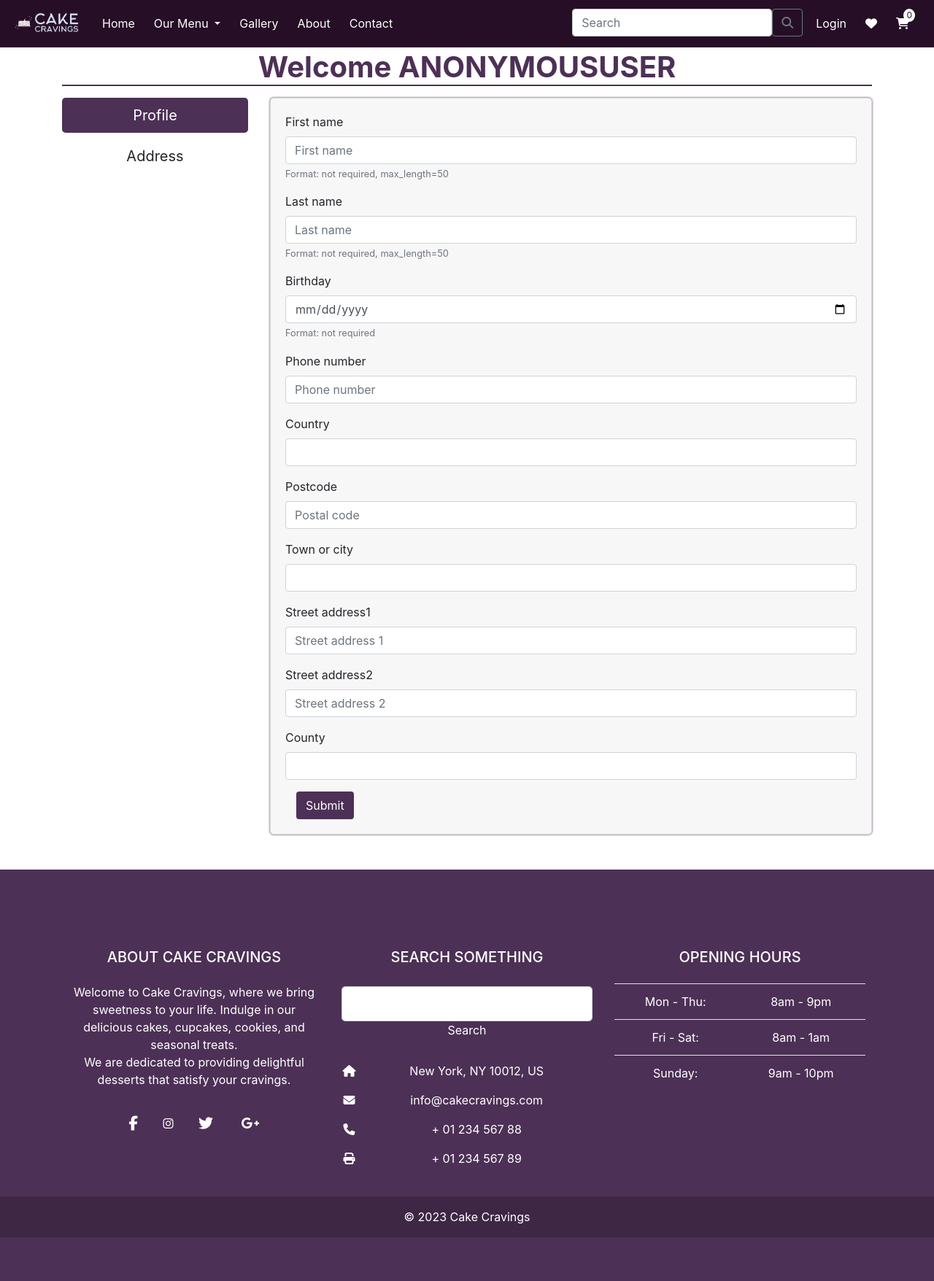
After one commit to JIBINJJOHNY/CakeCravings, a Django app: page /profiles/ in a window 1280 px wide. The commit adds this page. Shown: the whole page at 73% size. Run offline with Django 4.2, Linux system fonts and the light colour scheme; some libraries are stand-ins or nearby versions.

Commit message:
Create profiles views urls and templates

```diff
--- a/cakecravings/urls.py
+++ b/cakecravings/urls.py
@@ -26,4 +26,5 @@ urlpatterns = [
     path('cart/', include('cart.urls', namespace='cart')),
     path('orders/', include('orders.urls', namespace='orders')),
     path('wishlist/', include('wishlist.urls',namespace='wishlist')),
+    path('profiles/', include('profiles.urls',namespace="profiles")),
 ]
--- a/profiles/forms.py
+++ b/profiles/forms.py
@@ -9,26 +9,23 @@ class ProfileForm(forms.ModelForm):
             'first_name',
             'last_name',
             'birthday',
-            'avatar',
-            'subscription',
-            'default_phone_number',
-            'default_country',
-            'default_postcode',
-            'default_town_or_city',
-            'default_street_address1',
-            'default_street_address2',
-            'default_county',
+            'phone_number',
+            'country',
+            'postcode',
+            'town_or_city',
+            'street_address1',
+            'street_address2',
+            'county',
         ]
         widgets = {
             'first_name': forms.TextInput(attrs={'class': 'form-control', 'placeholder': 'First name'}),
             'last_name': forms.TextInput(attrs={'class': 'form-control', 'placeholder': 'Last name'}),
             'birthday': forms.DateInput(attrs={'class': 'form-control', 'placeholder': 'Birthday', 'type': 'date'}),
-            'subscription': forms.CheckboxInput(attrs={'class': 'form-check-input'}),
-            'default_phone_number': forms.TextInput(attrs={'class': 'form-control', 'placeholder': 'Phone number'}),
-            'default_country': CountrySelectWidget(attrs={'class': 'form-control'}),
-            'default_postcode': forms.TextInput(attrs={'class': 'form-control', 'placeholder': 'Postal code'}),
-            'default_town_or_city': forms.TextInput(attrs={'class': 'form-control', 'placeholder': 'Town or city'}),
-            'default_street_address1': forms.TextInput(attrs={'class': 'form-control', 'placeholder': 'Street address 1'}),
-            'default_street_address2': forms.TextInput(attrs={'class': 'form-control', 'placeholder': 'Street address 2'}),
-            'default_county': forms.TextInput(attrs={'class': 'form-control', 'placeholder': 'County'}),
+            'phone_number': forms.TextInput(attrs={'class': 'form-control', 'placeholder': 'Phone number'}),
+            'country': CountrySelectWidget(attrs={'class': 'form-control'}),
+            'postcode': forms.TextInput(attrs={'class': 'form-control', 'placeholder': 'Postal code'}),
+            'own_or_city': forms.TextInput(attrs={'class': 'form-control', 'placeholder': 'Town or city'}),
+            'street_address1': forms.TextInput(attrs={'class': 'form-control', 'placeholder': 'Street address 1'}),
+            'street_address2': forms.TextInput(attrs={'class': 'form-control', 'placeholder': 'Street address 2'}),
+            'dcounty': forms.TextInput(attrs={'class': 'form-control', 'placeholder': 'County'}),
         }
--- a/profiles/models.py
+++ b/profiles/models.py
@@ -34,24 +34,14 @@ class Profile(models.Model):
         verbose_name='Birthday',
         help_text='Format: not required'
     )
-    avatar = models.ImageField(
-        upload_to='avatars/',
-        blank=True,
-        null=True,
-    )
-    subscription = models.BooleanField(
-        default=False,
-        verbose_name='Subscription',
-        help_text='Format: not required'
-    )
 
-    default_phone_number = models.CharField(max_length=20, null=True, blank=True)
-    default_country = CountryField(blank_label='Country *', null=True, blank=True)
-    default_postcode = models.CharField(max_length=20, null=True, blank=True)
-    default_town_or_city = models.CharField(max_length=40, null=True, blank=True)
-    default_street_address1 = models.CharField(max_length=80, null=True, blank=True)
-    default_street_address2 = models.CharField(max_length=80, null=True, blank=True)
-    default_county = models.CharField(max_length=80, null=True, blank=True)
+    phone_number = models.CharField(max_length=20, null=True, blank=True)
+    country = CountryField(blank_label='Country *', null=True, blank=True)
+    postcode = models.CharField(max_length=20, null=True, blank=True)
+    town_or_city = models.CharField(max_length=40, null=True, blank=True)
+    street_address1 = models.CharField(max_length=80, null=True, blank=True)
+    street_address2 = models.CharField(max_length=80, null=True, blank=True)
+    county = models.CharField(max_length=80, null=True, blank=True)
 
     created_at = models.DateTimeField(
         auto_now_add=True,
@@ -70,12 +60,6 @@ class Profile(models.Model):
         return self.user.username
 
     @property
-    def avatar_url(self):
-        if self.avatar:
-            return self.avatar.url
-        return '/static/images/default_avatar.svg'
-
-    @property
     def age(self):
         if self.birthday:
             today = date.today()
--- /dev/null
+++ b/profiles/templates/profiles/profile.html
@@ -0,0 +1,53 @@
+{% extends "base.html" %}
+{% load static %}
+{% load crispy_forms_tags %}
+
+{% block content %}
+<div class="container my-5">
+    <div class="row">
+        <div class="col-md-12">
+            <h1>Welcome <span class="text-uppercase">{{ request.user }}</span></h1>
+        </div>
+    </div>
+    <div class="row mt-3">
+        <div class="col-md-3 mb-4">
+            <div class="d-grid">
+                <a href="{% url 'profiles:profile' %}" class="btn btn-custom btn-lg btn-block">Profile</a>
+            </div>
+            <div class="d-grid mt-2">
+                <a href="{% url 'profiles:address' %}" class="btn  btn-lg btn-block">Address</a>
+            </div>
+        </div>
+
+        <div class="col-md-9">
+            <div class="card">
+                <div class="card-body">
+                    <form method="post">
+                        {% csrf_token %}
+                        {% crispy form %}
+
+                        <div class="col-12 mt-3">
+                            <button type="submit" class="btn btn-custom">Submit</button>
+                        </div>
+                    </form>
+
+                    {% if messages %}
+                    {% for msg in messages %}
+                    <div class="alert alert-{{ msg.tags }}" role="alert">
+                        {{ msg }}
+                    </div>
+                    {% endfor %}
+                    {% endif %}
+                </div>
+            </div>
+        </div>
+    </div>
+</div>
+<style>
+    .btn-custom {
+        background-color: #4d3056;
+        color: #ffffff;
+        /* Set text color to contrast with the background */
+    }
+</style>
+{% endblock %}
--- /dev/null
+++ b/profiles/urls.py
@@ -0,0 +1,10 @@
+from django.urls import path
+from .views import Profileview, address,addressUpdate
+
+app_name = 'profiles'
+
+urlpatterns = [
+    path('', Profileview.as_view(), name='profile'),
+    path('address/', address, name='address'),
+    path('address_update/<int:pk>', addressUpdate.as_view(), name='address_update'),
+ ]
--- a/profiles/views.py
+++ b/profiles/views.py
@@ -1,3 +1,62 @@
-from django.shortcuts import render
+from django.shortcuts import render, redirect
 
+from django.contrib import messages
+from django.views import View
+from .forms import ProfileForm
+from .models import  Profile
 # Create your views here.
+class Profileview(View):
+    def get(self,request):
+        form = ProfileForm()
+        return render(request,'profiles/profile.html',locals())
+    def post(self,request):
+        form = ProfileForm(request.POST)
+        if form.is_valid():
+            user = request.user
+            first_name = form.cleaned_data['first_name']
+            last_name = form.cleaned_data['last_name']
+            birthday = form.cleaned_data['birthday']
+            phone_number = form.cleaned_data['phone_number']
+            country = form.cleaned_data['country']
+            postcode = form.cleaned_data['postcode']
+            town_or_city = form.cleaned_data['town_or_city']
+            street_address1 = form.cleaned_data['street_address1']
+            street_address2 = form.cleaned_data['street_address2']
+            county = form.cleaned_data['county']
+
+            prfl = Profile(user=user,first_name=first_name,last_name=last_name,birthday=birthday,phone_number=phone_number,country=country,postcode=postcode,town_or_city=town_or_city,street_address1=street_address1,street_address2=street_address2,county=county)
+            prfl.save()
+            messages.success(request,"Congratulations! Profile save successfully")
+        else:
+            messages.warning(request,'Invalid input Data')
+
+        return render(request,'profiles/profile.html',locals())
+
+def address(request):
+        add = Profile.objects.filter(user=request.user)
+        return render(request,'profiles/address.html',locals())
+
+
+class addressUpdate(View):
+    def get(self,request,pk):
+        add=Profile.objects.get(pk=pk)
+        form = ProfileForm(instance=add)
+        return render(request,'profiles/address_update.html',locals())
+    def post(self,request,pk):
+        form = ProfileForm(request.POST)
+        if form.is_valid():
+            add = Profile.objects.get(pk=pk)
+            add.first_name = form.cleaned_data['first_name']
+            add.last_name = form.cleaned_data['last_name']
+            add.street_address1 = form.cleaned_data['street_address1']
+            add.street_address2 = form.cleaned_data['street_address2']
+            add.town_or_city = form.cleaned_data['town_or_city']
+            add.postcode = form.cleaned_data['postcode']
+            add.country = form.cleaned_data['country']
+            add.phone_number = form.cleaned_data['phone_number']
+            add.save()
+            messages.success(request,"Your Profile successfully Updated")
+        else:
+            messages.warning(request,"Invalid Input Data")
+
+        return redirect("profiles:address")
--- a/templates/base.html
+++ b/templates/base.html
@@ -122,7 +122,7 @@
                                 <i class="fa-regular fa-circle-user"></i>
                             </a>
                             <div class="dropdown-menu">
-                                <a class="dropdown-item" href="#">Profile</a>
+                                <a class="dropdown-item" href="{% url 'profiles:profile'%}">Profile</a>
                                 <a class="dropdown-item" href="#">Orders</a>
                                 <a class="dropdown-item" href="#">Change Password</a>
                                 <a class="dropdown-item" href="{% url 'account_logout' %}">Logout</a>
```
Also changed, not shown: profiles/admin.py (+3 -6 lines), profiles/templates/profiles/address.html (added, +61 -0 lines), profiles/templates/profiles/address_update.html (added, +29 -0 lines), profiles/migrations/0002_rename_default_country_profile_country_and_more.py (added).
